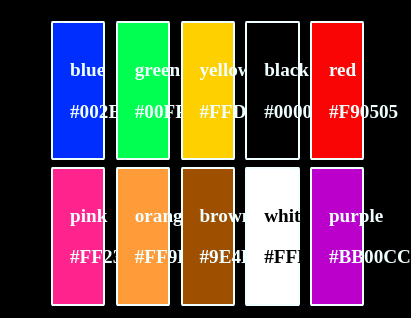
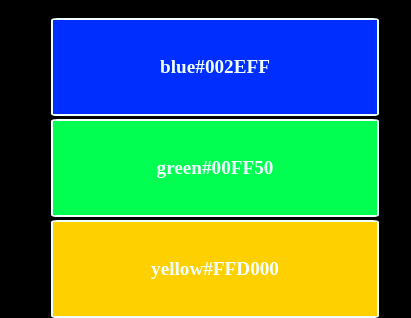
Before and after one commit to DevMit82/DesignSystem, a plain HTML site: page index.html in a window 390 px wide. Shown: the part 209-527 px from the top of the page, 411 px wide, since content can reach past the window. Drawn offline with Linux system fonts and the light colour scheme.

Commit message:
Update styles.css
Tried to make the color section responsive by using flex.

```diff
--- a/styles.css
+++ b/styles.css
@@ -10,14 +10,10 @@ body {
 
 }
 
-section {
-    width: 100%;
- }
 
 header h1 {
     font-size: 40px;
     text-align:center;
-
     padding: 1% 1%;
 }
 
@@ -33,12 +29,14 @@ section h2 {
 
 section.color li{
     font-weight:bolder ;
-    display: inline-block;
+    display: flex;
+    flex-wrap: wrap;
+    justify-content: center;
+    align-items: center;
     border: 2px solid azure;
     border-radius: 2%;
     margin: 1%;
     padding: 5%;
-    width: 5%;
     text-align: center;
     font-size: larger;
 }
```
